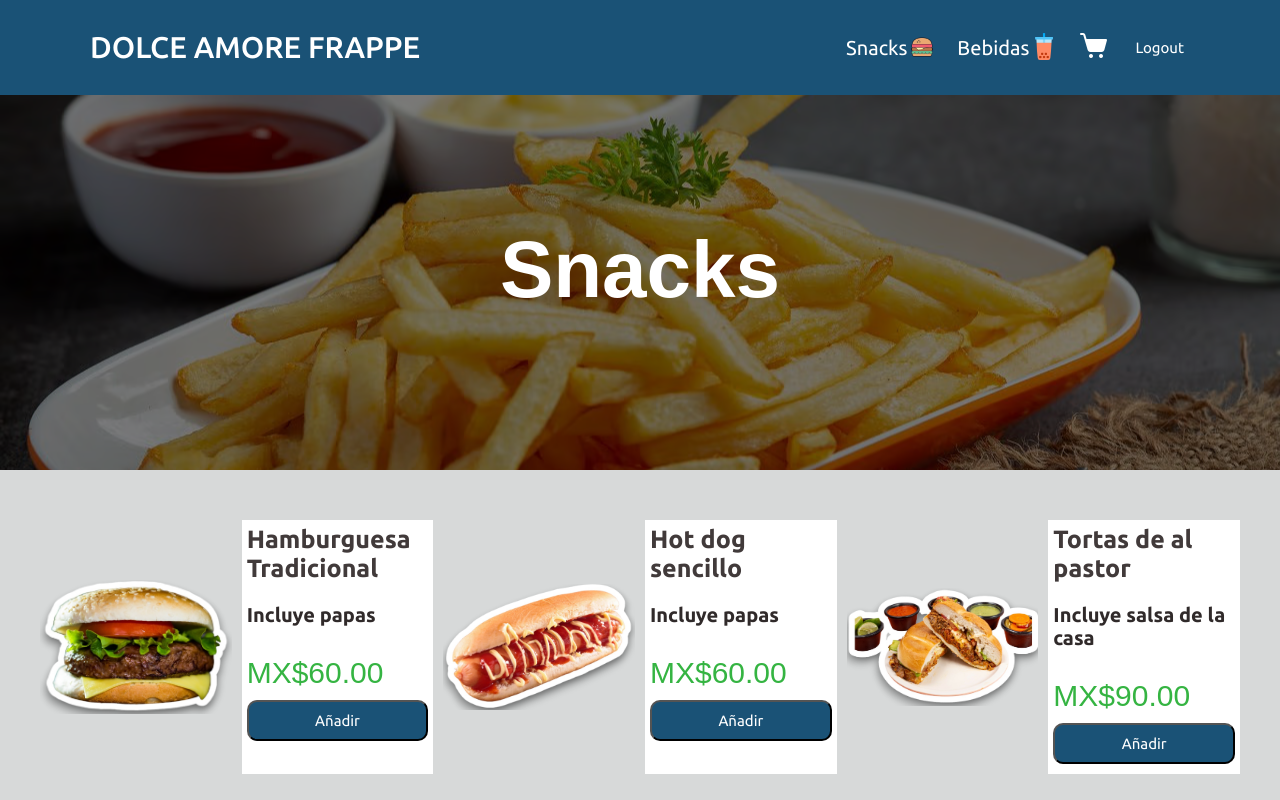
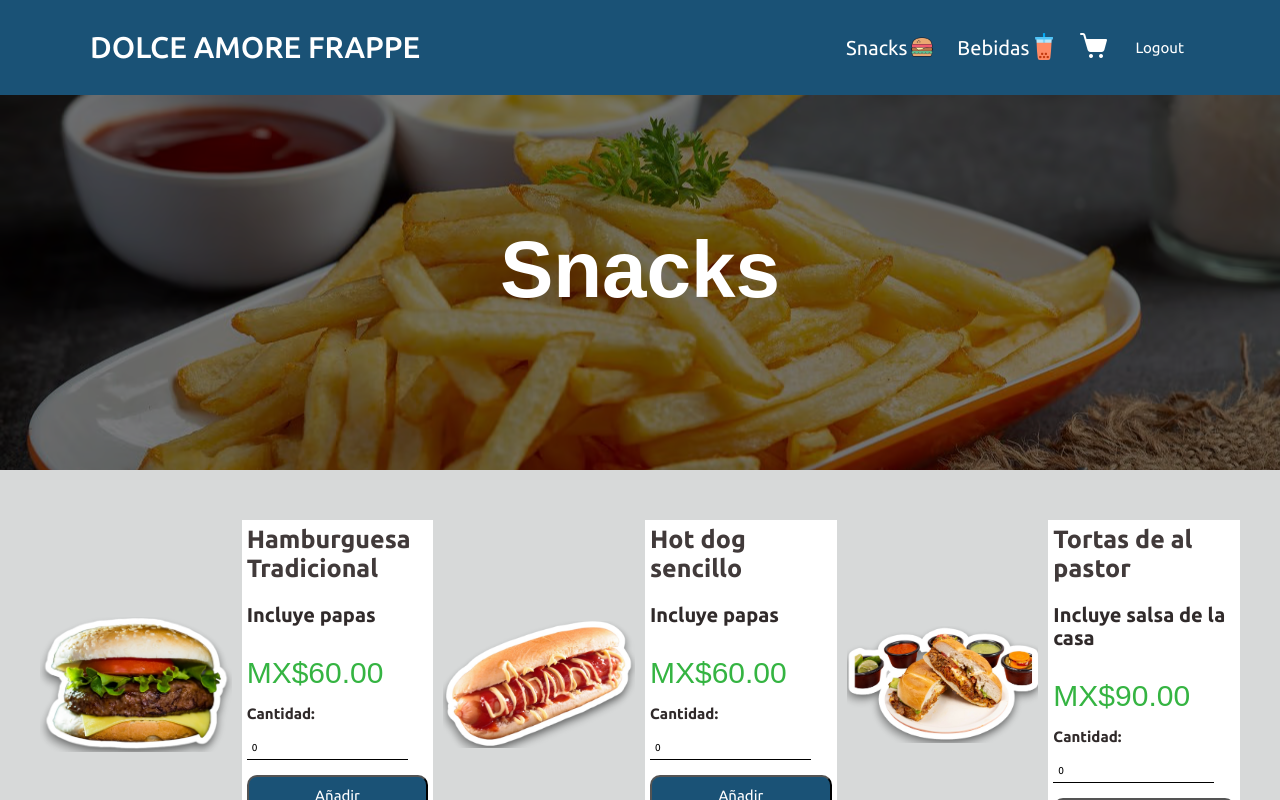
Before and after one commit to david27YLOSABESorNot/DolceAmoreFrappe, a React (Vite) app: page /snacks in a window 1280 px wide. Shown: the top 800 px of the page. Built offline with nearby package versions, Linux system fonts and the light colour scheme; sample sign-in values are in the browser's storage; a web font is replaced by a local one.

Commit message:
nuevos cambios

```diff
--- a/src/articles/components/ArticleBuyed.jsx
+++ b/src/articles/components/ArticleBuyed.jsx
@@ -1,9 +1,11 @@
+import { currencyFormatter } from "../helpers/currencyFormatter";
 
 
-const ArticleBuyed = ({id, name, infoAditional, price, category}) => {
+
+const ArticleBuyed = ({id, name, price, cuantity}) => {
 
     let img = `/imageProducts/${id}.avif`;
-
+    const priceFormated = currencyFormatter({currency: 'MXN'}, price);
 
     return (
         <div className="single-contain-carrito">
@@ -11,11 +13,11 @@ const ArticleBuyed = ({id, name, infoAditional, price, category}) => {
 
             <div className="description-article">
                 <h4>{name}</h4>
-                <p>{price}</p>
+                <p>{priceFormated}</p>
             </div>
 
             <div className="cuantity">
-                <p>4</p>
+                <p>{cuantity}</p>
             </div>
             <div className="toPay">
                 <p>$340</p>
--- a/src/articles/components/TargetProduct.jsx
+++ b/src/articles/components/TargetProduct.jsx
@@ -1,16 +1,31 @@
-import { useContext } from "react";
+import { useContext, useState } from "react";
 import { UserContext } from "../../context/userContext";
 import { currencyFormatter } from "../helpers/currencyFormatter";
+import { useForm } from "../../hook/useForm";
 
 
 
-const TargetProduct = ({id, name, infoAditional, price, category}) => {
+const TargetProduct = ({id, name, infoAditional, price}) => {
 
 
-    const urlImage = `/imageProducts/${id}.avif`;
+
     const priceFormated = currencyFormatter({currency: 'MXN'}, price);
     const {addProduct} = useContext(UserContext);
+    const {onInputChange, cuantity} = useForm({ cuantity: 0})
+    const urlImage = `/imageProducts/${id}.avif`;
+    const [messageError, setMessageError] = useState('');
 
+    const validateProductAdd = () => {
+
+        if(cuantity < 1 ){
+            setMessageError('No es una cantidad valida.')
+
+            return;
+        }
+
+        setMessageError('');
+        addProduct({id, name, infoAditional, price, cuantity})
+    }
 
 
 
@@ -25,7 +40,13 @@ const TargetProduct = ({id, name, infoAditional, price, category}) => {
                 <h3>{name}</h3>
                 <p className="aditional">{infoAditional}</p>
                 <p className="price">{priceFormated}</p>
-                <button onClick={() => addProduct({id, name, infoAditional, price, category})}>Añadir</button>
+
+                <p>{messageError}</p>
+                <div className="cuantity-form">
+                    <p>Cantidad:</p>
+                    <input type="number" value={cuantity} onChange={e => onInputChange(e)} name={'cuantity'} placeholder="0"  />
+                </div>
+                <button onClick={(e) => validateProductAdd(e)}>Añadir</button>
             </div>
         </div>
     )
--- a/src/context/UserProvider.jsx
+++ b/src/context/UserProvider.jsx
@@ -21,8 +21,20 @@ export const UserProvider = ({children}) => {
 
     const addProduct = (product) => {
 
+        addArticle.map( article => {
+            if(article.id === product.id){
+                article.cuantity == product.cuantity
+                return;
+            }else{
 
-        setAddArticle([...addArticle, product]);
+                setAddArticle([...addArticle, product]);
+
+            }
+
+        })
+
+
+
     }
 
 
--- a/src/index.css
+++ b/src/index.css
@@ -907,3 +907,16 @@ img{
   font-size: 2rem;
 
 }
+
+.cuantity-form p{
+
+  font-size: 1.5rem;
+  font-weight: bold;
+}
+
+.cuantity-form input{
+  margin-bottom: 1.5rem;
+  padding: .5rem;
+  border: none;
+  border-bottom: 1px solid black;
+}
```
